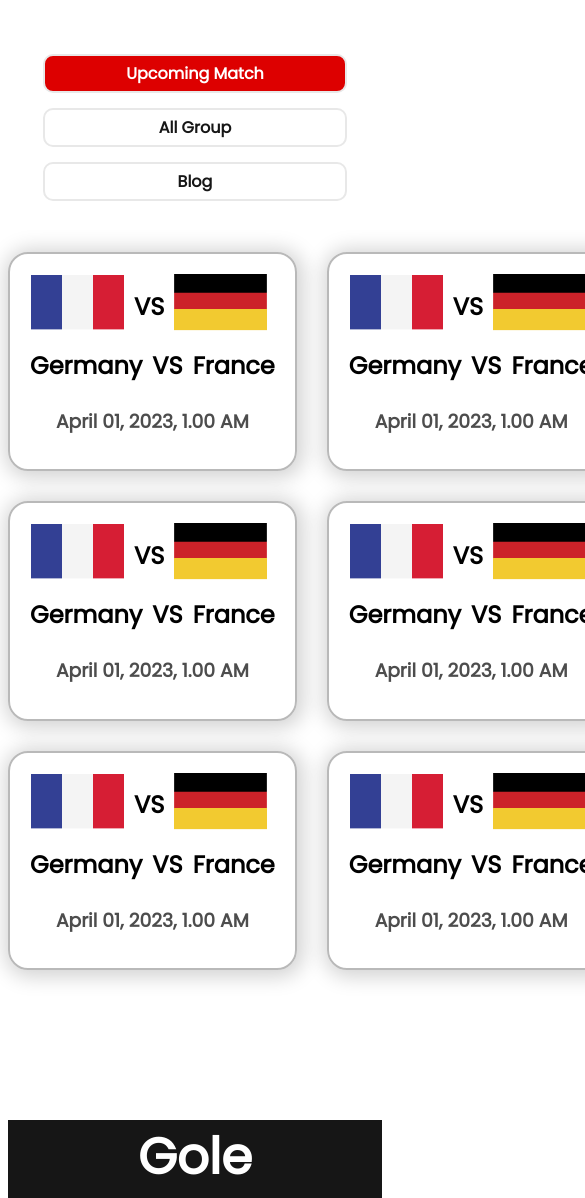
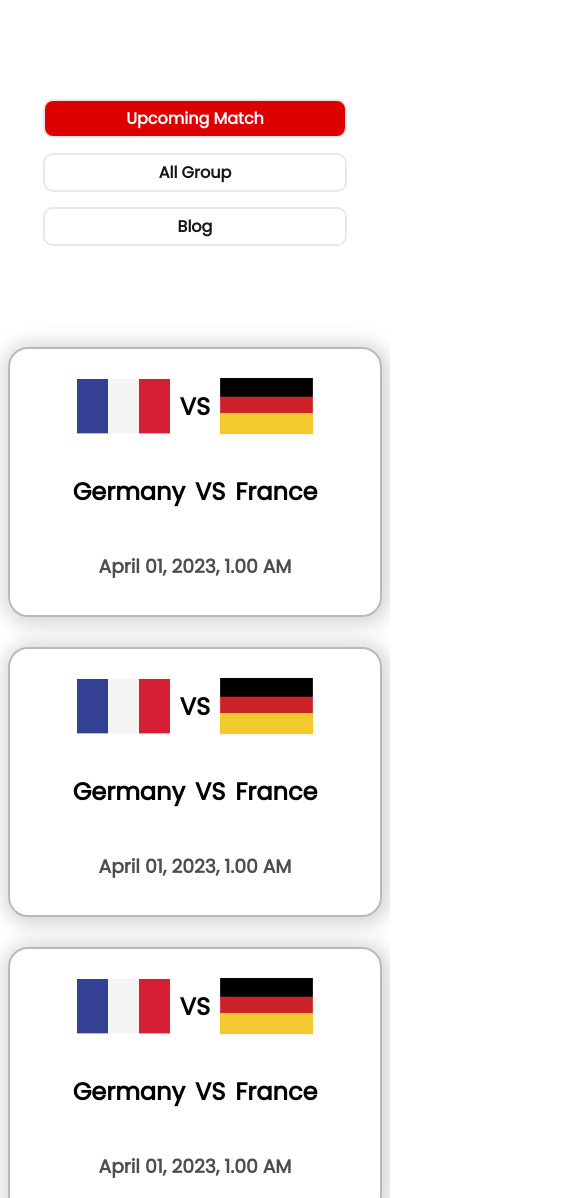
Before and after one commit to Nur-Al-Mumit/Assignment-02, a plain HTML site: page upcoming.html in a window 390 px wide. Shown: the part 710-1908 px from the top of the page, 585 px wide, since content can reach past the window. Drawn offline with Linux system fonts and the light colour scheme.

Commit message:
added responsiveness on upcoming match page

```diff
--- a/style.css
+++ b/style.css
@@ -77,14 +77,6 @@ body {
     border-radius: 15px;
 }
 
-.blog-img {
-    width: 100%;
-}
-
-.blog-img img {
-    width: 100%;
-}
-
 .menu-container ul {
     padding: 20px;
 }
@@ -116,23 +108,42 @@ ul a {
     background-color: #DD0000;
 }
 
-/*-----------------------
-------- Blogs Part ------
----------------------- */
+/*--------------------------------------
+--------- Blogs Part & Matches ------
+---------------------------------------- */
 
-.blogs-container {
+.blogs-container,
+.matches-container {
     display: flex;
+    justify-content: space-between;
 }
 
-.blogs {
+.blogs,
+.matches {
     display: grid;
     grid-template-columns: repeat(3, 1fr);
     gap: 30px;
+    flex-grow: 1;
+}
+
+.match {
+    padding: 15px;
+    border: #B9B9B9 solid 2px;
+    border-radius: 20px;
+    box-shadow: 2px 2px 20px 5px lightgray;
 }
 
 .blog {
     border-radius: 20px;
     box-shadow: 2px 2px 20px 5px lightgray;
+}
+
+.blog-img {
+    width: 100%;
+}
+
+.blog-img img {
+    width: 100%;
 }
 
 .blog-info {
@@ -153,23 +164,17 @@ ul a {
 }
 
 
-/* Match Second Page */
-.matches {
-    display: grid;
-    grid-template-columns: repeat(3, 1fr);
-    gap: 30px;
-}
+/**************************
+  for the upcomming match
+***************************/
 
-.match {
-    padding: 15px;
-    border: #B9B9B9 solid 2px;
-    border-radius: 20px;
-    box-shadow: 2px 2px 20px 5px lightgray;
+#all-matches {
+    flex-grow: 1;
 }
 
 .match img,
 h1 {
-    margin: 5px;
+    padding: 5px;
 }
 
 .match-info h3 {
@@ -177,13 +182,15 @@ h1 {
     color: #4D4D4D;
 }
 
-.match-flag {
+.flags {
     display: flex;
     align-items: center;
+    justify-content: center;
 }
 
 .country-names {
     display: flex;
+    justify-content: center;
 }
 
 /*********************
@@ -271,12 +278,14 @@ hr {
 
     /* Mid Section */
 
-    .blogs-container {
+    .blogs-container,
+    .matches-container {
         display: flex;
         flex-direction: column;
     }
 
-    .blogs {
+    .blogs,
+    .matches {
         margin-top: 50px;
         display: grid;
         grid-template-columns: repeat(1, 1fr);
@@ -317,13 +326,15 @@ hr {
 
 @media only screen and (min-width: 641px) and (max-width: 768px) {
 
-    .blogs {
+    .blogs,
+    .matches {
         display: grid;
         grid-template-columns: repeat(2, 1fr);
     }
 
     /* Mid Section */
-    .blogs-container {
+    .blogs-container,
+    .matches-container {
         display: flex;
         flex-direction: column;
     }
@@ -347,7 +358,7 @@ hr {
     }
 
     .view-btn {
-        margin: 50px auto;
+        margin: 80px auto;
         display: block;
     }
 }
--- a/upcoming.html
+++ b/upcoming.html
@@ -37,7 +37,7 @@
         ------------------>
         <section class="mid-container">
             <div class="mid-page-container">
-                <div class="blogs-container">
+                <div class="matches-container">
                     <div class="menu-container">
                         <ul>
                             <a id="upcoming" href="upcoming.html">
@@ -51,14 +51,14 @@
                             </a>
                         </ul>
                     </div>
-                    <div class="matches">
+                    <div id="all-matches" class="matches">
                         <div class="match">
-                            <div class="match-flag">
-                                <div class="flag"><img src="assets/Flag.png" alt=""></div>
-                                <div class="match-text">
+                            <div class="match-flags">
+                                <div class="flags">
+                                    <img src="assets/Flag.png" alt="">
                                     <h1>VS</h1>
+                                    <img src="assets/germany Flag.png" alt="">
                                 </div>
-                                <div class="opponent-flag"><img src="assets/germany Flag.png" alt=""></div>
                             </div>
                             <div class="match-info">
                                 <div class="country-names">
@@ -70,12 +70,12 @@
                             </div>
                         </div>
                         <div class="match">
-                            <div class="match-flag">
-                                <div class="flag"><img src="assets/Flag.png" alt=""></div>
-                                <div class="match-text">
+                            <div class="match-flags">
+                                <div class="flags">
+                                    <img src="assets/Flag.png" alt="">
                                     <h1>VS</h1>
+                                    <img src="assets/germany Flag.png" alt="">
                                 </div>
-                                <div class="opponent-flag"><img src="assets/germany Flag.png" alt=""></div>
                             </div>
                             <div class="match-info">
                                 <div class="country-names">
@@ -87,12 +87,12 @@
                             </div>
                         </div>
                         <div class="match">
-                            <div class="match-flag">
-                                <div class="flag"><img src="assets/Flag.png" alt=""></div>
-                                <div class="match-text">
+                            <div class="match-flags">
+                                <div class="flags">
+                                    <img src="assets/Flag.png" alt="">
                                     <h1>VS</h1>
+                                    <img src="assets/germany Flag.png" alt="">
                                 </div>
-                                <div class="opponent-flag"><img src="assets/germany Flag.png" alt=""></div>
                             </div>
                             <div class="match-info">
                                 <div class="country-names">
@@ -104,12 +104,12 @@
                             </div>
                         </div>
                         <div class="match">
-                            <div class="match-flag">
-                                <div class="flag"><img src="assets/Flag.png" alt=""></div>
-                                <div class="match-text">
+                            <div class="match-flags">
+                                <div class="flags">
+                                    <img src="assets/Flag.png" alt="">
                                     <h1>VS</h1>
+                                    <img src="assets/germany Flag.png" alt="">
                                 </div>
-                                <div class="opponent-flag"><img src="assets/germany Flag.png" alt=""></div>
                             </div>
                             <div class="match-info">
                                 <div class="country-names">
@@ -121,12 +121,12 @@
                             </div>
                         </div>
                         <div class="match">
-                            <div class="match-flag">
-                                <div class="flag"><img src="assets/Flag.png" alt=""></div>
-                                <div class="match-text">
+                            <div class="match-flags">
+                                <div class="flags">
+                                    <img src="assets/Flag.png" alt="">
                                     <h1>VS</h1>
+                                    <img src="assets/germany Flag.png" alt="">
                                 </div>
-                                <div class="opponent-flag"><img src="assets/germany Flag.png" alt=""></div>
                             </div>
                             <div class="match-info">
                                 <div class="country-names">
@@ -138,12 +138,12 @@
                             </div>
                         </div>
                         <div class="match">
-                            <div class="match-flag">
-                                <div class="flag"><img src="assets/Flag.png" alt=""></div>
-                                <div class="match-text">
+                            <div class="match-flags">
+                                <div class="flags">
+                                    <img src="assets/Flag.png" alt="">
                                     <h1>VS</h1>
+                                    <img src="assets/germany Flag.png" alt="">
                                 </div>
-                                <div class="opponent-flag"><img src="assets/germany Flag.png" alt=""></div>
                             </div>
                             <div class="match-info">
                                 <div class="country-names">
@@ -154,60 +154,7 @@
                                 <h3>April 01, 2023, 1.00 AM</h3>
                             </div>
                         </div>
-                        <div class="match">
-                            <div class="match-flag">
-                                <div class="flag"><img src="assets/Flag.png" alt=""></div>
-                                <div class="match-text">
-                                    <h1>VS</h1>
-                                </div>
-                                <div class="opponent-flag"><img src="assets/germany Flag.png" alt=""></div>
-                            </div>
-                            <div class="match-info">
-                                <div class="country-names">
-                                    <h1>Germany</h1>
-                                    <h1>VS</h1>
-                                    <h1>France</h1>
-                                </div>
-                                <h3>April 01, 2023, 1.00 AM</h3>
-                            </div>
-                        </div>
-                        <div class="match">
-                            <div class="match-flag">
-                                <div class="flag"><img src="assets/Flag.png" alt=""></div>
-                                <div class="match-text">
-                                    <h1>VS</h1>
-                                </div>
-                                <div class="opponent-flag"><img src="assets/germany Flag.png" alt=""></div>
-                            </div>
-                            <div class="match-info">
-                                <div class="country-names">
-                                    <h1>Germany</h1>
-                                    <h1>VS</h1>
-                                    <h1>France</h1>
-                                </div>
-                                <h3>April 01, 2023, 1.00 AM</h3>
-                            </div>
-                        </div>
-                        <div class="match">
-                            <div class="match-flag">
-                                <div class="flag"><img src="assets/Flag.png" alt=""></div>
-                                <div class="match-text">
-                                    <h1>VS</h1>
-                                </div>
-                                <div class="opponent-flag"><img src="assets/germany Flag.png" alt=""></div>
-                            </div>
-                            <div class="match-info">
-                                <div class="country-names">
-                                    <h1>Germany</h1>
-                                    <h1>VS</h1>
-                                    <h1>France</h1>
-                                </div>
-                                <h3>April 01, 2023, 1.00 AM</h3>
-                            </div>
-                        </div>
-
                     </div>
-
                     <div class="view-btn">
                         <button>View All</button>
                     </div>
```
